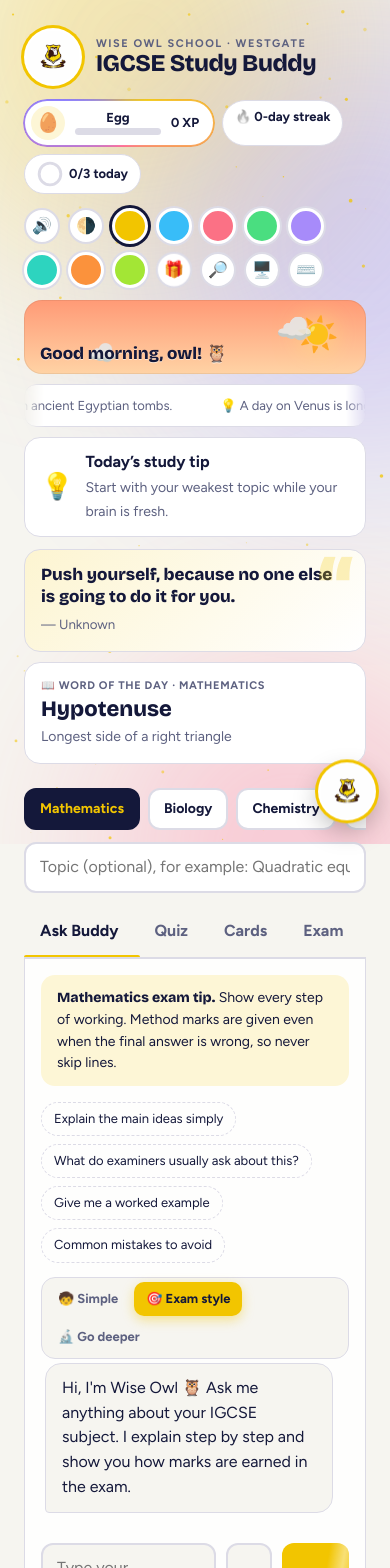
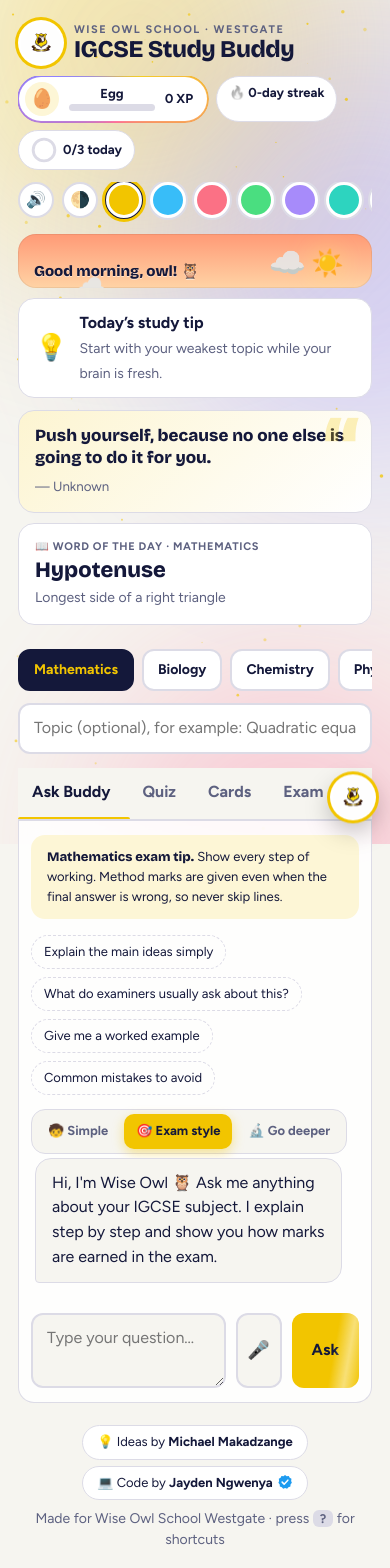
Before and after one commit to Schoolaccount-tech/StuddyBuddy, a Next.js app: page / in a window 390 px wide. Shown: the top 1568 px of the page. Built offline with nearby package versions, Linux system fonts and the light colour scheme.

Commit message:
Responsive upgrade: smartboard scaling, Big Screen mode, bigger touch targets, phone layout
Co-Authored-By: Claude Sonnet 5.5 <noreply@anthropic.com>
Claude-Session: https://claude.ai/code/session_016MAAqwqM6nvNwqx2ccYjDu

```diff
--- a/app/globals.css
+++ b/app/globals.css
@@ -407,3 +407,65 @@ html[data-rainbow="1"] body{animation:rainbowhue 6s linear infinite}
 .shop,.bests{display:grid;grid-template-columns:repeat(auto-fill,minmax(160px,1fr));gap:12px}.shop-i{display:grid;gap:6px;justify-items:center;text-align:center;padding:16px 12px;border-radius:18px;border:1px solid var(--line);background:var(--bg)}.shop-i.own{border-color:var(--good)}.se{font-size:40px;animation:float 3s ease-in-out infinite}.shop-i small{color:var(--muted)}
 .best{padding:16px;border-radius:16px;background:var(--bg);border:1px solid var(--line);text-align:center}.best small{display:block;color:var(--muted)}.best b{font:800 34px var(--display);color:var(--owl)}
 @media (prefers-reduced-motion:reduce){.trail{display:none}.ticker-in,.sky .cloud,.sky .orb{animation:none}}
+
+/* ===== Round 4: phones, tablets and smartboards ===== */
+:root{--z:1}
+.wrap{zoom:var(--z)}
+.mascot,.toasts,.pal,.help-in{zoom:var(--z)}
+html[data-board="1"]{--zb:1.25}
+@media (min-width:1500px){:root{--z:1.2}}
+@media (min-width:1900px){:root{--z:1.5}}
+@media (min-width:2500px){:root{--z:2}}
+@media (min-width:3400px){:root{--z:2.6}}
+html[data-board="1"] .wrap,html[data-board="1"] .mascot,html[data-board="1"] .toasts,html[data-board="1"] .pal,html[data-board="1"] .help-in{zoom:calc(var(--z) * var(--zb,1))}
+@media (max-width:900px){html[data-board="1"] .wrap{zoom:1}}
+body{-webkit-text-size-adjust:100%;text-size-adjust:100%;overscroll-behavior-y:none}
+button,.opt,.chip,.tab,.hole,.mc{touch-action:manipulation;-webkit-tap-highlight-color:transparent}
+button,.tab,.chip{user-select:none;-webkit-user-select:none}
+.ctl button.on{outline:3px solid var(--owl);outline-offset:1px}
+.intro,.lvup{height:100vh;height:100dvh}
+footer{padding-bottom:max(18px,env(safe-area-inset-bottom,0px))}
+
+/* Touch screens and smartboards: big, forgiving tap targets */
+@media (pointer:coarse){
+  .btn,.chip,.tab,.opt,.starters button,.syl-i,.moods button{min-height:46px}
+  .seg button{min-height:42px;padding:9px 14px;font-size:14px}
+  .ctl button{min-width:44px;min-height:44px}
+  .ctl .dot{min-width:34px;min-height:34px}
+  .sw{width:40px;height:40px}.keys button{width:44px;height:50px}
+  .hd button{width:40px;height:40px}
+  input,select,textarea{min-height:44px}
+  input[type=range]{min-height:30px;width:140px}
+  .el{min-height:54px}
+  .pal-i{min-height:48px}
+}
+/* Phones */
+@media (max-width:700px){
+  :root{--z:1}
+  body{padding-left:max(10px,env(safe-area-inset-left,0px));padding-right:max(10px,env(safe-area-inset-right,0px))}
+  input,select,textarea{font-size:16px}
+  header{gap:10px;padding-block:12px 4px}.crest{width:46px;height:46px}.stats{margin-left:0;width:100%;overflow-x:auto;padding-bottom:2px}
+  .ctl{flex-wrap:nowrap;overflow-x:auto;scrollbar-width:none;padding-bottom:4px}.ctl>*{flex:none}
+  .sky{height:54px}.sky .orb{font-size:26px}.sky-t{font-size:15px;bottom:8px}
+  .ticker{display:none}
+  .tabs{position:sticky;top:0;z-index:30;background:var(--bg);scrollbar-width:none}
+  .tab{padding:12px 14px}
+  .panel{padding:14px 12px;border-radius:0 0 16px 16px;min-height:320px}
+  .tip{font-size:13px}
+  .mascot img{width:46px;height:46px}.mascot .bubble,.mascot .say{max-width:200px;font-size:13px}
+  .pt{grid-template-columns:repeat(6,1fr)}.el-d{flex-direction:column;text-align:center}
+  .hunt{gap:6px}.hole{height:70px;font-size:38px}
+  .slots .reel{width:74px;height:84px;font-size:40px}
+  .keys{gap:4px}.keys button{width:32px}
+  .conv input,.conv select{width:100%}
+  .grade-o{justify-content:center}
+  .toasts{width:calc(100vw - 24px)}
+  .pal-bg{padding-top:8vh}
+  .lungs{width:160px;height:160px}
+  .scribble{height:260px}
+  .wall{grid-template-columns:1fr 1fr}.flipd span{width:28px;height:42px;font-size:24px}
+  .shop,.bests{grid-template-columns:1fr 1fr}
+}
+@media (max-width:380px){.mem{grid-template-columns:repeat(2,1fr)}.wall{grid-template-columns:1fr}.pt{grid-template-columns:repeat(5,1fr)}}
+/* Phone held sideways or short screens */
+@media (max-height:520px) and (orientation:landscape){.sky,.ticker{display:none}.panel{min-height:240px}.mascot{display:none}}
--- a/app/layout.tsx
+++ b/app/layout.tsx
@@ -7,7 +7,7 @@ export const metadata: Metadata = {
   icons: { icon: '/logo.png', apple: '/icon-192.png' },
   manifest: '/manifest.webmanifest',
 }
-export const viewport: Viewport = { width: 'device-width', initialScale: 1, themeColor: '#14183a' }
+export const viewport: Viewport = { width: 'device-width', initialScale: 1, viewportFit: 'cover', themeColor: '#14183a' }
 
 export default function RootLayout({ children }: { children: React.ReactNode }) {
   return <html lang="en"><body>{children}</body></html>
--- a/app/page.tsx
+++ b/app/page.tsx
@@ -50,7 +50,7 @@ export default function Home() {
   const [sound, setSnd] = useState(true); const [accent, setAccent] = useState('owl'); const [mode, setMode] = useState<'auto' | 'light' | 'dark'>('auto')
   const [lvUp, setLvUp] = useState<{ e: string; n: string } | null>(null); const [help, setHelp] = useState(false); const [inst, setInst] = useState<any>(null); const [planTab, setPlanTab] = useState<'tasks' | 'time'>('tasks')
   const [tip, setTip] = useState(TIPS[0]); const [days, setDays] = useState<number | null>(null)
-  const [cfg, setCfgS] = useState<Cfg>({ trail: 'sparkle', party: false, crown: false }); const cfgRef = useRef(cfg); const [pal, setPal] = useState(false)
+  const [cfg, setCfgS] = useState<Cfg>({ trail: 'sparkle', party: false, crown: false }); const cfgRef = useRef(cfg); const [pal, setPal] = useState(false); const [board, setBoard] = useState(false)
   const tabsRef = useRef<HTMLDivElement>(null); const [ind, setInd] = useState({ l: 0, w: 0 })
   const dir = TABS.findIndex(t => t[0] === tab) >= prevTab.current ? 'r' : 'l'
 
@@ -58,6 +58,7 @@ export default function Home() {
     const s = store.get('subj', ''); if (s && SUBJ[s]) setSubj(s)
     setTip(TIPS[Math.floor(Date.now() / 864e5) % TIPS.length]); const ex = store.get('exam', ''); setDays(ex ? Math.ceil((new Date(ex + 'T00:00:00').getTime() - Date.now()) / 864e5) : null)
     const c = store.get<Partial<Cfg>>('cfg', {}); if (c && typeof c === 'object') { const n = { trail: (c.trail as Trail) || 'sparkle', party: !!c.party, crown: !!c.crown }; cfgRef.current = n; setCfgS(n) }
+    const bd = store.get('board', false); setBoard(!!bd); if (bd) document.documentElement.dataset.board = '1'
     const l = load(); pRef.current = l; setP(l); setSnd(soundOn())
     const a = store.get('accent', 'owl'); setAccent(a); document.documentElement.dataset.accent = a
     const m = store.get<'auto' | 'light' | 'dark'>('mode', 'auto'); setMode(m); if (m !== 'auto') document.documentElement.dataset.theme = m
@@ -110,6 +111,7 @@ export default function Home() {
     if (right / total >= 0.6) { if (right === total) celebrate('fireworks'); else confetti(1.1); sfx('win'); say(right === total ? 'Perfect score! 🏆' : 'Brilliant work!') } else say('Good effort. Check your mistakes and go again.', 'think', 5000)
   }
   function setCfg(c: Partial<Cfg>) { const n = { ...cfgRef.current, ...c }; cfgRef.current = n; setCfgS(n); store.set('cfg', n) }
+  function toggleBoard() { const n = !board; setBoard(n); store.set('board', n); if (n) document.documentElement.dataset.board = '1'; else delete document.documentElement.dataset.board; sfx('pop'); say(n ? 'Big screen mode on 📺' : 'Big screen mode off', 'cheer', 2500) }
   function fullscreen() { try { if (document.fullscreenElement) document.exitFullscreen(); else document.documentElement.requestFullscreen() } catch {} }
   function rainbow() { const h = document.documentElement; h.dataset.rainbow = h.dataset.rainbow ? '' : '1'; celebrate('fireworks'); sfx('level'); say(h.dataset.rainbow ? 'Rainbow mode unlocked! 🌈' : 'Rainbow mode off', 'cheer', 4000); award({ k: 'bonus', xp: 5 }) }
   function toggleSound() { setSnd(s => { setSound(!s); if (!s) sfx('pop'); return !s }) }
@@ -129,6 +131,7 @@ export default function Home() {
     ...ACCENTS.map(([n]) => ({ id: 'a' + n, e: '🎨', label: `Theme: ${n}`, hint: 'colour', run: () => { setAccent(n); store.set('accent', n); document.documentElement.dataset.accent = n; sfx('pop') } })),
     { id: 'snd', e: sound ? '🔇' : '🔊', label: sound ? 'Mute sounds' : 'Turn sounds on', run: toggleSound },
     { id: 'mode', e: '🌗', label: 'Switch light / dark mode', hint: 'dark light', run: cycleMode },
+    { id: 'bd', e: '📺', label: board ? 'Big screen mode: turn off' : 'Big screen mode (smartboard)', hint: 'smartboard projector large', run: toggleBoard },
     { id: 'fs', e: '🖥️', label: 'Toggle fullscreen', run: fullscreen },
     { id: 'rb', e: '🌈', label: 'Rainbow mode', hint: 'party', run: rainbow },
     { id: 'br', e: '🌬️', label: 'Breathe (calm down)', hint: 'lab relax', run: () => changeTab('lab') },
@@ -161,6 +164,7 @@ export default function Home() {
         {spinReady && <button className="gift" onClick={() => changeTab('me')} aria-label="Daily spin is ready">🎁</button>}
         {inst && <button onClick={() => { inst.prompt(); setInst(null) }} aria-label="Install as an app">📲</button>}
         <button onClick={() => setPal(true)} aria-label="Open command palette" title="Ctrl+K">🔎</button>
+        <button className={board ? 'on' : ''} onClick={toggleBoard} aria-label="Big screen mode for smartboards" aria-pressed={board} title="Big screen mode">📺</button>
         <button onClick={fullscreen} aria-label="Toggle fullscreen">🖥️</button>
         <button onClick={() => setHelp(true)} aria-label="Keyboard shortcuts">⌨️</button>
         {days !== null && days >= 0 && <span className="pill exam">📅 {days === 0 ? 'Exam day!' : `${days} days to your exam`}</span>}
--- a/components/Lab.tsx
+++ b/components/Lab.tsx
@@ -47,7 +47,7 @@ function Scribble() {
     const c = cv.current; if (!c) return; const g = c.getContext('2d'); if (!g) return
     const r = () => { const b = c.getBoundingClientRect(); c.width = b.width * 1; c.height = 320; g.fillStyle = '#ffffff'; g.fillRect(0, 0, c.width, c.height); g.lineCap = 'round'; g.lineJoin = 'round' }
     r()
-    const pos = (e: PointerEvent): [number, number] => { const b = c.getBoundingClientRect(); return [e.clientX - b.left, e.clientY - b.top] }
+    const pos = (e: PointerEvent): [number, number] => { const b = c.getBoundingClientRect(); const k = b.width ? c.width / b.width : 1; return [(e.clientX - b.left) * k, (e.clientY - b.top) * k] }
     const dn = (e: PointerEvent) => { down.current = true; last.current = pos(e); c.setPointerCapture?.(e.pointerId) }
     const mv = (e: PointerEvent) => { if (!down.current) return; const p = pos(e); g.strokeStyle = colR.current; g.lineWidth = wR.current * (colR.current === '#ffffff' ? 3 : 1); g.beginPath(); g.moveTo(last.current[0], last.current[1]); g.lineTo(p[0], p[1]); g.stroke(); last.current = p }
     const up = () => { down.current = false }
```
